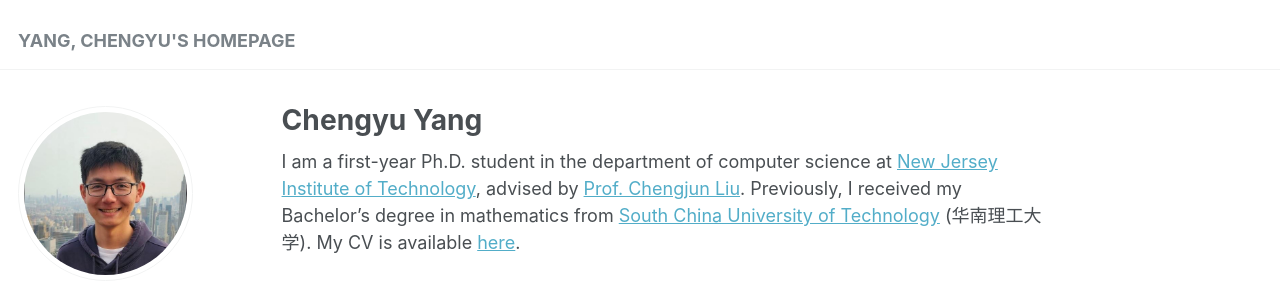
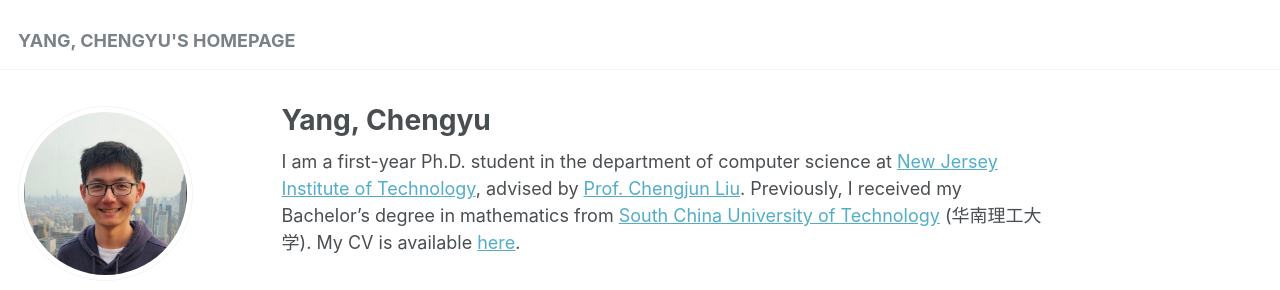
Before and after one commit to cyang322/cyang322.github.io, a Jekyll site: the page built from _pages/about.md, in a window 1280 px wide and 900 px high. Shown: the top 290 px of the window. Built offline with Jekyll 4.4.1, drawn with Linux system fonts in a browser that asks for light colours.

```diff
--- a/_pages/about.md
+++ b/_pages/about.md
@@ -1,6 +1,6 @@
 ---
 permalink: /
-title: "Chengyu Yang"
+title: "Yang, Chengyu"
 author_profile: true
 redirect_from:
   - /about/
```
